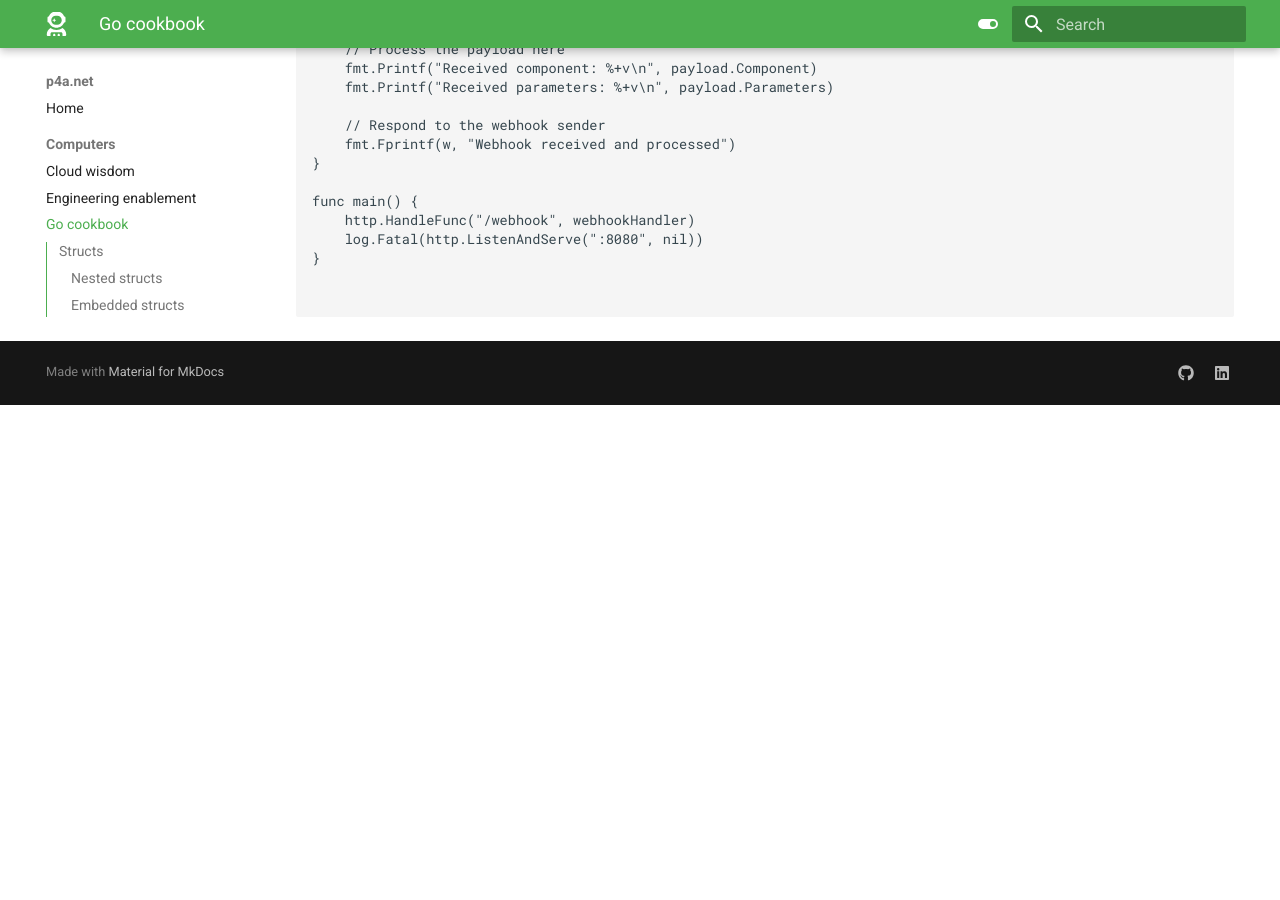
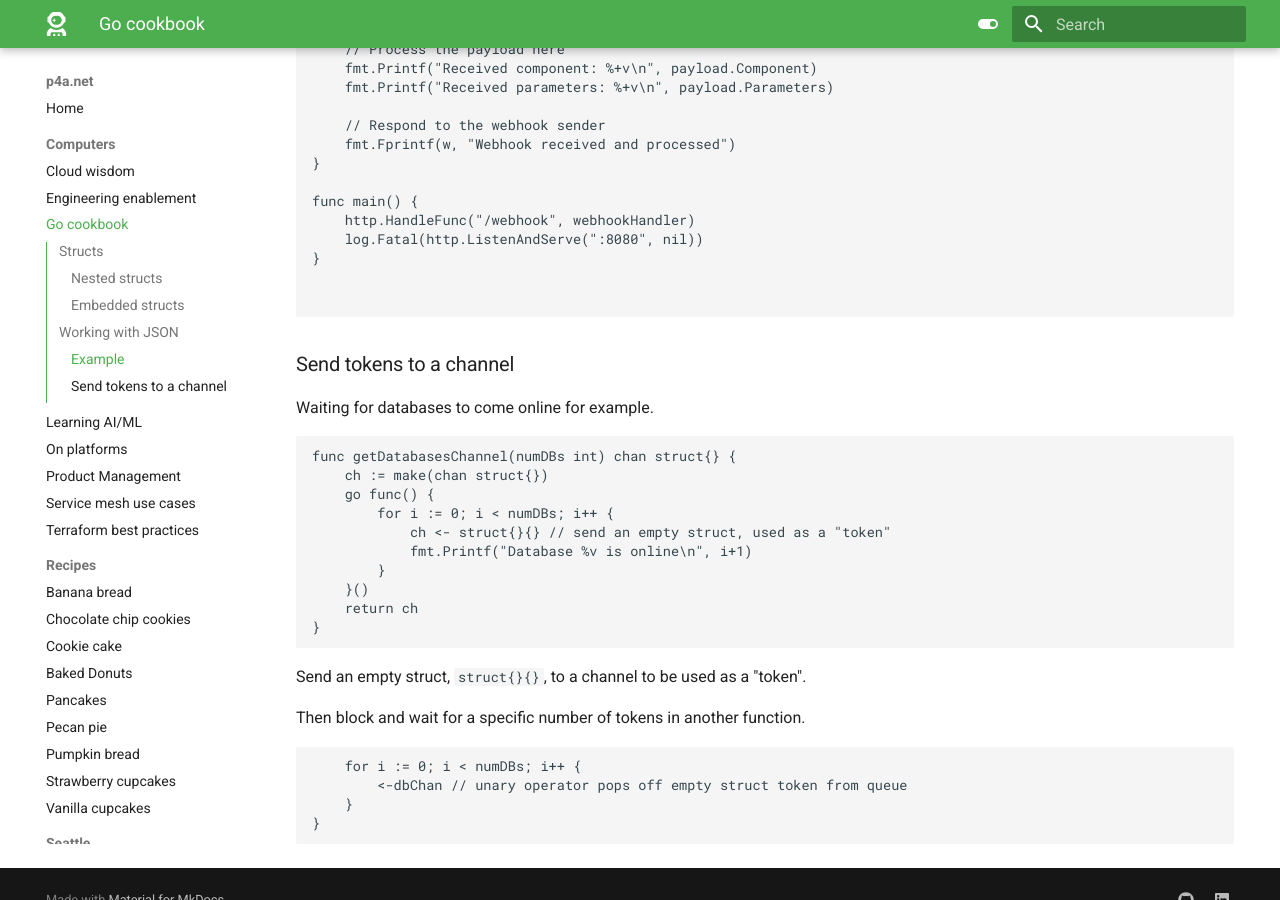
Before and after one commit to seajoshc/p4adotnet, an MkDocs documentation site: the page built from docs/computers/go.md, in a window 1280 px wide and 900 px high, scrolled down 4029 px. Built offline with MkDocs 1.6.1 and Material for MkDocs 9.7.7, drawn with Linux system fonts in a browser that asks for light colours; before the commit the page ends 4434 px from its top, so only the background shows below that.

Commit message:
tokens and channels

````diff
--- a/docs/computers/go.md
+++ b/docs/computers/go.md
@@ -206,3 +206,31 @@ func main() {
 
 
 ```
+
+### Send tokens to a channel
+
+Waiting for databases to come online for example.
+
+```go
+func getDatabasesChannel(numDBs int) chan struct{} {
+	ch := make(chan struct{})
+	go func() {
+		for i := 0; i < numDBs; i++ {
+			ch <- struct{}{} // send an empty struct, used as a "token"
+			fmt.Printf("Database %v is online\n", i+1)
+		}
+	}()
+	return ch
+}
+```
+
+Send an empty struct, `struct{}{}`, to a channel to be used as a "token".
+
+Then block and wait for a specific number of tokens in another function.
+
+```go
+	for i := 0; i < numDBs; i++ {
+		<-dbChan // unary operator pops off empty struct token from queue
+	}
+}
+```
````
